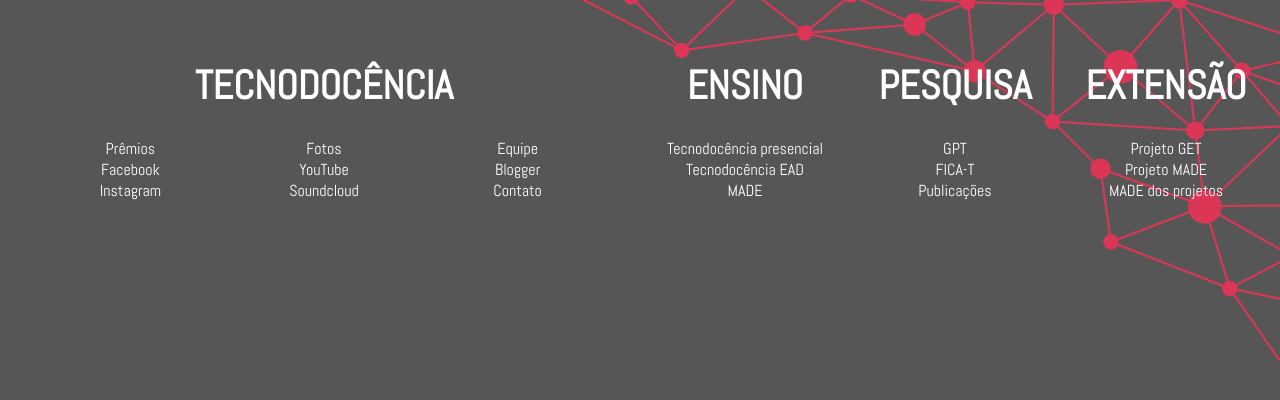
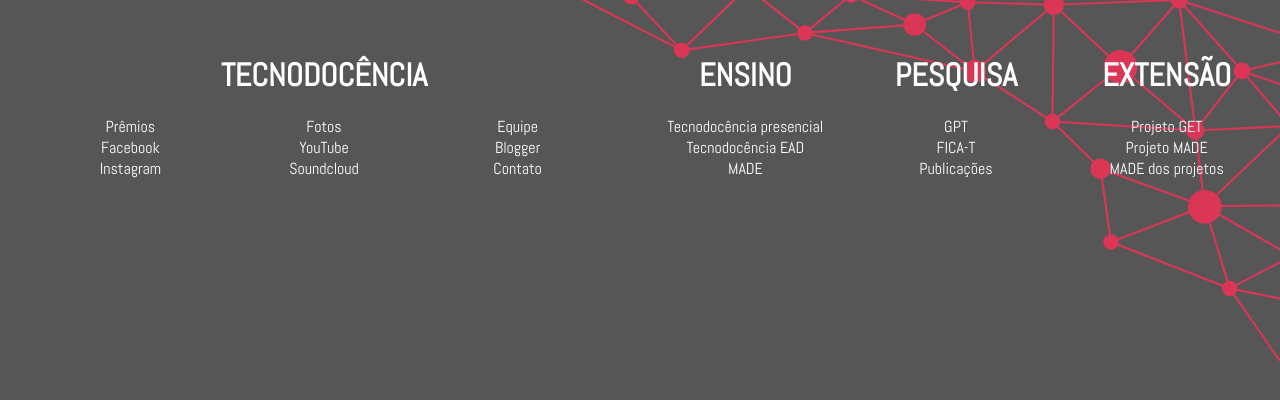
Before and after one commit to PabloBF/pablobf.github.io, a Jekyll site: the page ufc/tecnodocencia/replica/index.html, which Jekyll copies as it is, in a window 1280 px wide. Shown: the top 400 px of the page. Built offline with Jekyll 4.4.1, drawn with Linux system fonts in a browser that asks for light colours.

Commit message:
Update index.html

```diff
--- a/ufc/tecnodocencia/replica/index.html
+++ b/ufc/tecnodocencia/replica/index.html
@@ -23,7 +23,7 @@
 		}
 
 		h1,h2 {
-			font-size: 40px;
+			font-size: 2em;
 			font-weight: bold;
 			text-transform: uppercase;
 			margin: 0.67em 0 0.67em 0;
```
